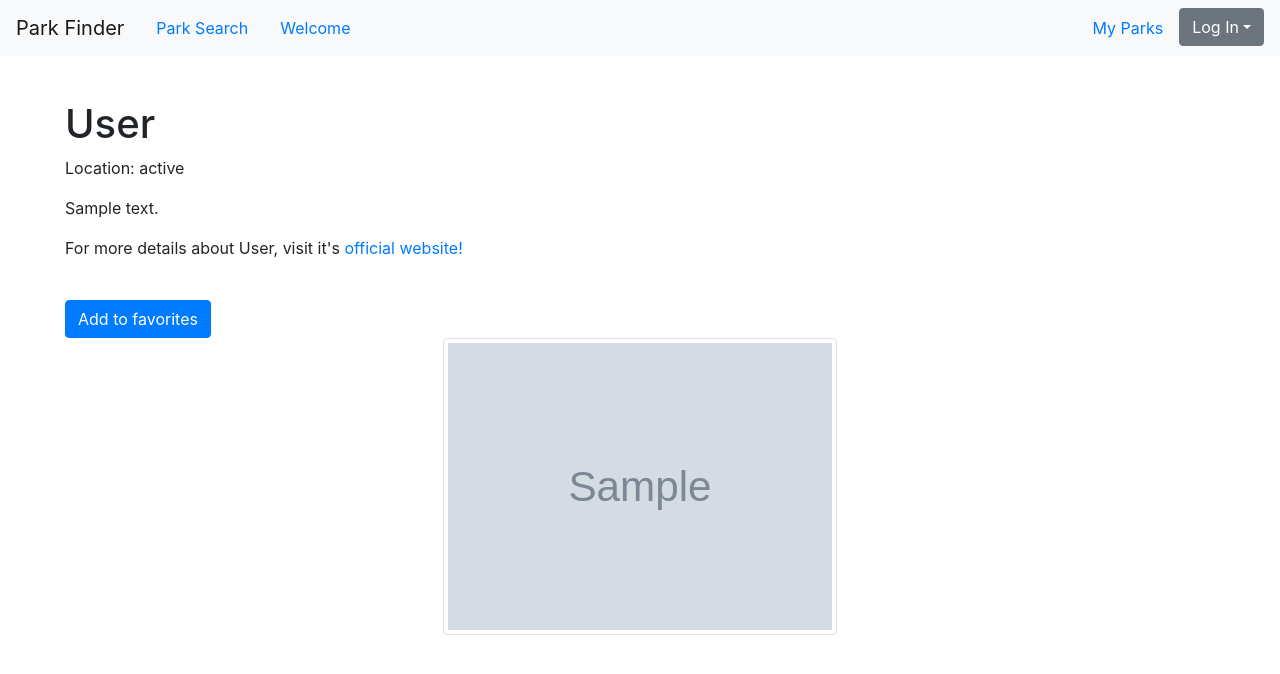
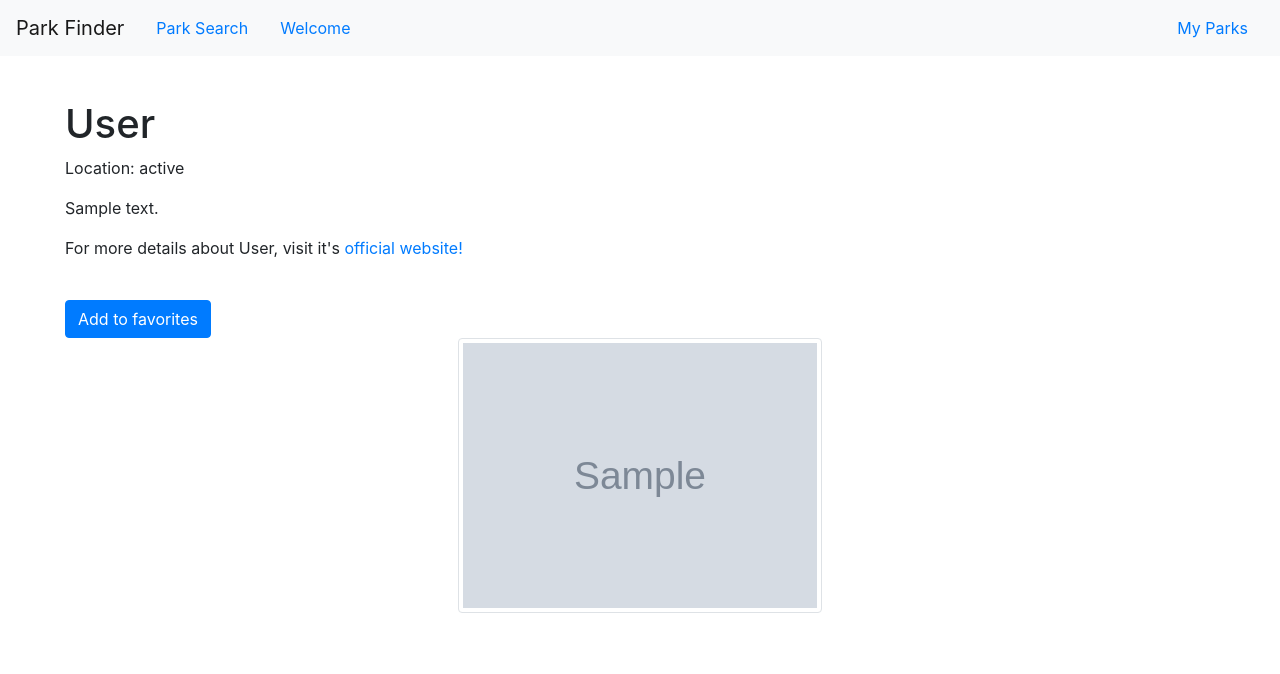
Before and after one commit to LNgroff/park-finder, a Flask app: page /parks/1 in a window 1280 px wide. Shown: the top 674 px of the page. Run offline with Flask 2, Linux system fonts and the light colour scheme; tables that the repository leaves empty hold one stand-in row (values such as "Sample post"); grey boxes marked "Sample" are stand-in pictures.

Commit message:
reverted to former method of login

```diff
--- a/templates/base.html
+++ b/templates/base.html
@@ -31,6 +31,7 @@
           <a class="nav-link active" href="/park_search">Park Search <span class="sr-only"></span></a>
           <a class="nav-link active" href='/'>Welcome <span class="sr-only"></span></a>
         </ul>
+
         <ul class="nav justify-content-end">
           <a class="nav-link active" href="/user/{{current_user.get_id()}}">My Parks<span class="sr-only"></span></a>
 
@@ -40,11 +41,13 @@
             </form>
 
           {% else %}
-          <!-- <form action='/home' id="login">
+              <form action='/home' id="login">
                 <button type="submit" class="btn btn-outline-primary">Log in</button>
-          </form> -->
-          <div class="dropdown">
-            <button type="button" id="show-login" class="btn btn-secondary dropdown-toggle" type="button" id="dropdownMenu2" data-toggle="dropdown" aria-haspopup="true" aria-expanded="false">Log In</button>
+              </form>
+
+              {# <div class="dropdown popout">
+                <button type="button" id="show-login" class="btn btn-secondary" id="dropdownMenu2" data-toggle="dropdown" aria-haspopup="true" aria-expanded="false">Log In</button>
+
                   <form action="/login" id="login" method="POST">
                       <br>
                       <div class="form-group">
@@ -59,9 +62,9 @@
                           </div>
                       </div>
                   </form>
-          </div>
+              </div> #}
           {% endif %}
-
+        </ul>
 
       </nav>
     </div>
--- a/templates/park_details.html
+++ b/templates/park_details.html
@@ -1,11 +1,13 @@
 {% extends 'base.html' %}
 
-{% block title %}{{ park.Park.fullname }} - Details{% endblock %}
+{% block title %}{{ park.Park.fullname }}{% endblock %}
 
 {% block head %}
-    <meta name="viewport" content="width=device-width, initial-scale=1.0" />
+
     <link href="static/css/image-gallery.css" rel="stylesheet" />
+    <link href="static/css/site.css" rel="stylesheet" />
     <script src="static/js/image-gallery.js" type="text/javascript"></script>
+
 {% endblock %}
 
 {% block body %}
@@ -28,23 +30,37 @@
         <form action="/parks/{{park.Park.park_id}}/fav-save">
             <button type="submit" class="btn btn-primary">Add to favorites</button>
         </form>
+
     </section>
 
     <section id= "image-gallery">
 
         <div class="row row-cols-1 row-cols-md-3">
-            <div class="col mb-4"></div>
+            <div class="col-sm"></div>
                     {% for image in images %}
-                        <div style="height: 200px;">
+                        <div class= "col-sm" style="height: 200px;">
                             <img id="thumbnailImage" src="{{image.image_url}}" class="img-thumbnail rounded mx-auto d-block">
                         </div>
                     {% endfor %}
-
         </div>
     </section>
 
+{#    <section id="gallery-view" value={{images}}>
+        <div class="full-img">
+            <img class="displayed-img" width="50%" height="50%" src="{{images[0].image_url}}">
+            <div class="overlay"></div>
+            <!-- <button class="dark">Darken</button> -->
+        </div>
 
-<script src="static/js/image-gallery.js"></script>
+        <div class="thumb-bar">
+
+    </section> #}
+
+
+
+
 </body>
 
+
+
 {% endblock %}
```
Lines whose indentation alone changed are shown as unchanged.
